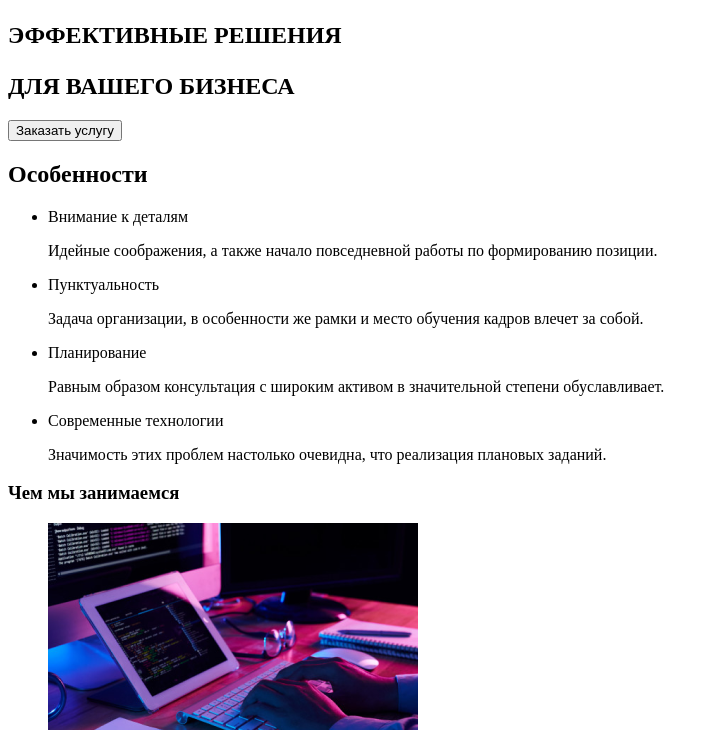
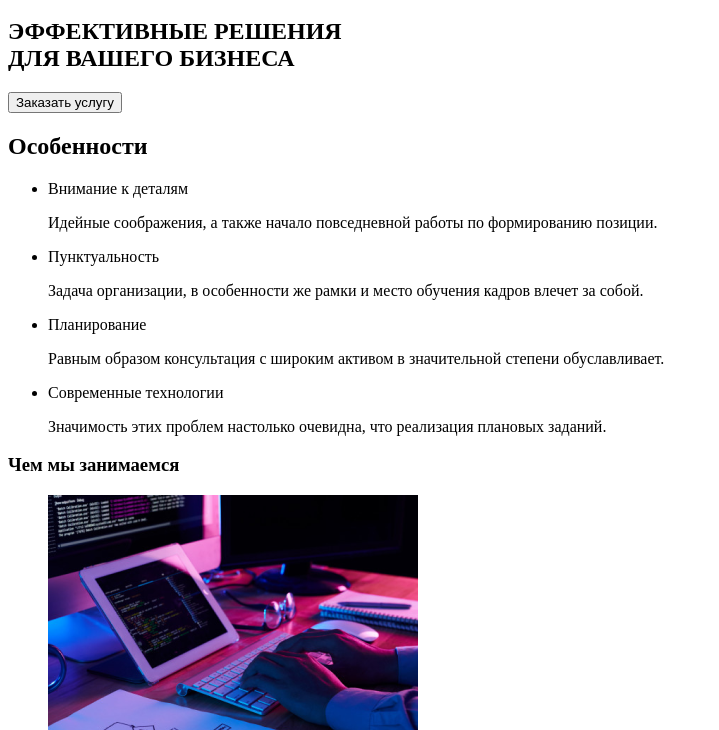
Before and after one commit to DJSkiff/goit-markup-hw-01, a plain HTML site: page index.html in a window 1280 px wide. Shown: the part 70-800 px from the top of the page, without its empty margins (0-719 px from the left). Drawn offline with Linux system fonts and the light colour scheme.

Commit message:
Update index.html

```diff
--- a/index.html
+++ b/index.html
@@ -22,7 +22,7 @@
     <main>
       <section>
         <header>
-          <h1> <p>ЭФФЕКТИВНЫЕ РЕШЕНИЯ</p>ДЛЯ ВАШЕГО БИЗНЕСА</h1>
+          <h1> ЭФФЕКТИВНЫЕ РЕШЕНИЯ<br/>ДЛЯ ВАШЕГО БИЗНЕСА</h1>
         </header>
         <button type="button">Заказать услугу</button>
       </section>
```
